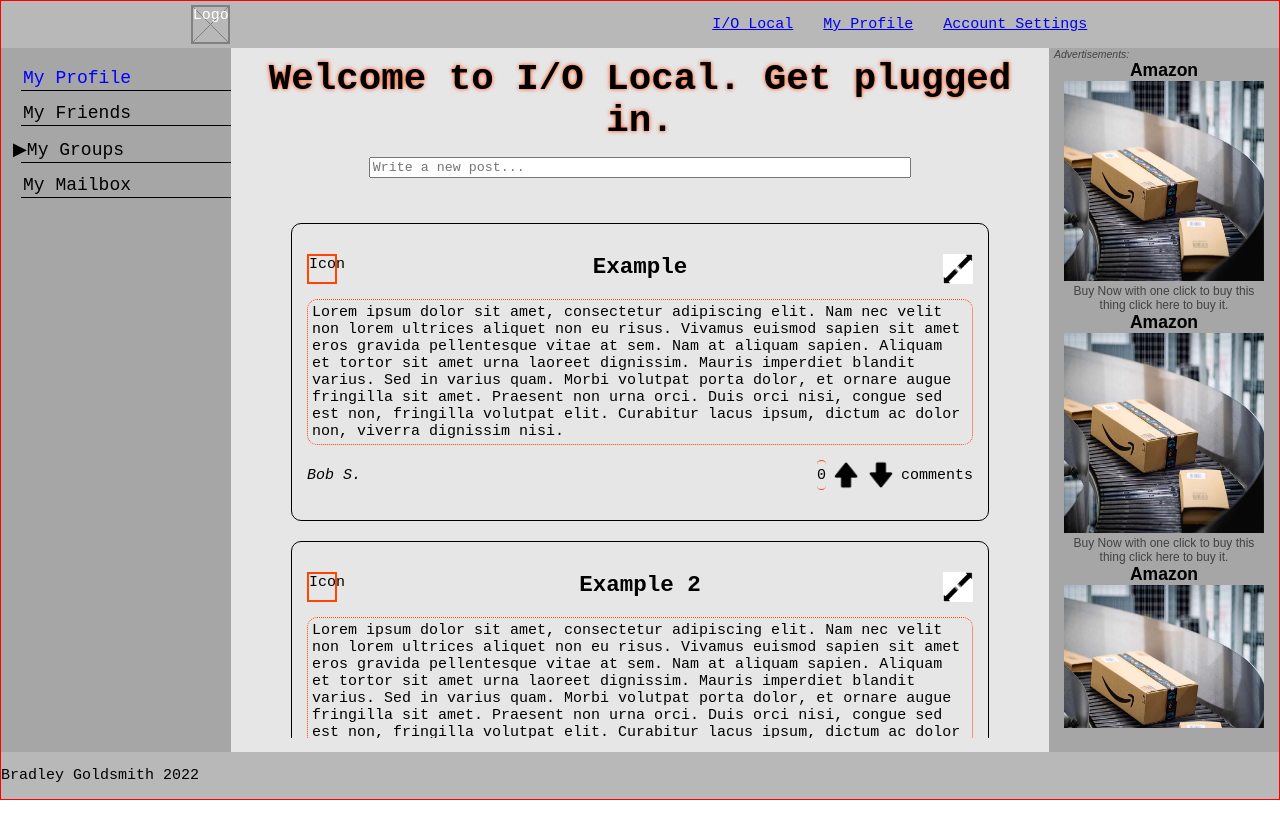
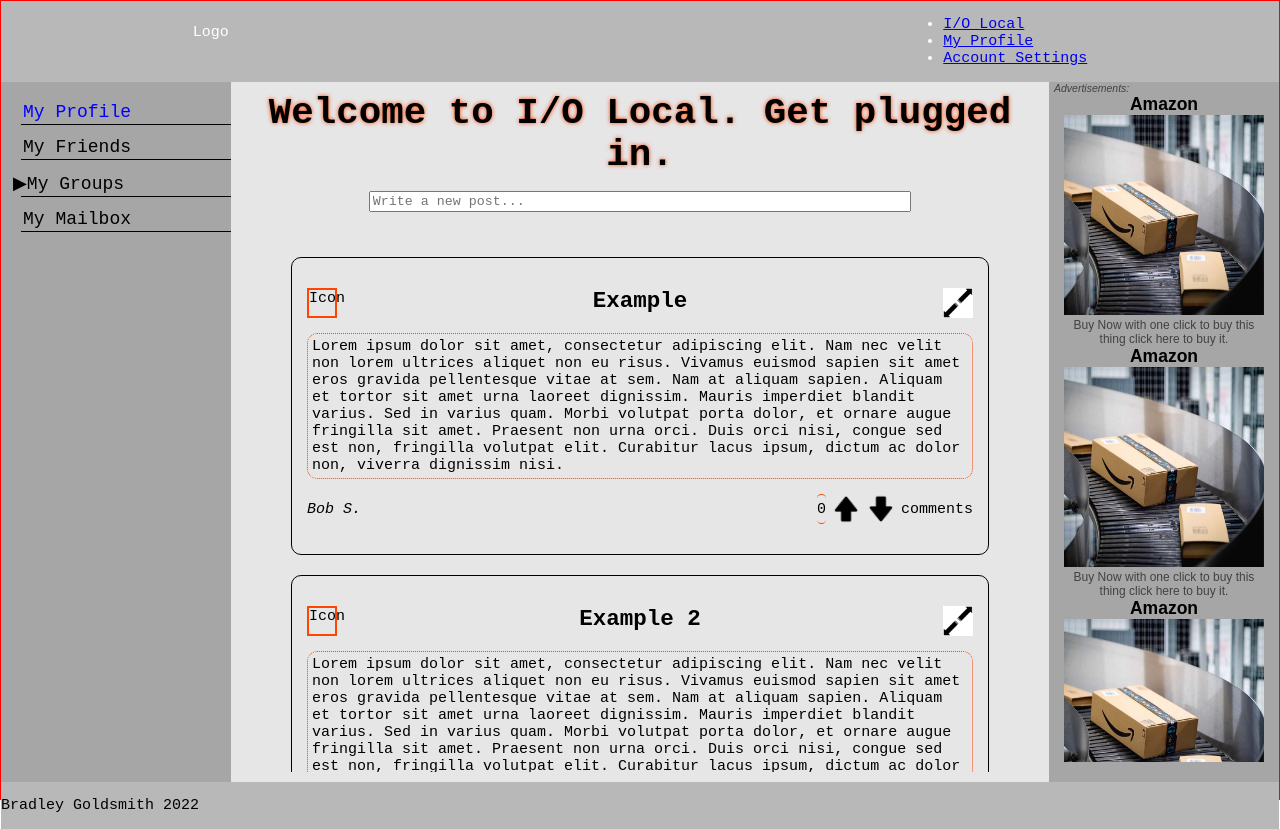
Before and after one commit to goldsmithb/io_local_demo, a React (Create React App) app: page / in a window 1280 px wide. Before the commit the page ends 800 px from the top, so only its background shows below. Built offline with nearby package versions, Linux system fonts and the light colour scheme; the HTML template or start-up script is replaced by a standard one.

Commit message:
style comment section

```diff
--- a/src/App.css
+++ b/src/App.css
@@ -63,3 +63,9 @@ aside {
 footer {
   background-color: #b8b8b8;
 }
+
+.icon {
+  width: 30px;
+  height: 30px;
+  border: double 2pt orangered;
+}
--- a/src/App.js
+++ b/src/App.js
@@ -15,7 +15,8 @@ function App() {
   return (
     <React.Fragment>
 
-      <Navbar />
+      {console.log("rendering navbar - app")}
+      <Navbar changePage={changePage}/>
 
       <main>
         <article id="main">
--- a/src/components/CommentSection.module.css
+++ b/src/components/CommentSection.module.css
@@ -1,5 +1,7 @@
 .comment-section {
   width: 80%;
+  max-height: 20em;
+  overflow-y: auto;
   margin: 0 auto;
   margin-top: -15px;
   padding: 5px;
--- a/src/components/Navbar.js
+++ b/src/components/Navbar.js
@@ -1,4 +1,6 @@
-const styles = {
+import styles from './Navbar.module.css';
+
+const gstyles = {
   header: {
     backgroundColor: "#b8b8b8",
     color: 'white',
@@ -23,13 +25,14 @@ const styles = {
   }
 }
 
-export default function Navbar(){
+export default function Navbar({ changePage }){
+  console.log("rendering navbar - Navbar");
   return (
-    <header style={styles.header}>
-      <div className="wireframe" style={styles.header_logo}>Logo</div>
-      <ul style={styles.header_ul} className="normal-text">
-        <li><a href="#">I/O Local</a></li>
-        <li><a href="#">My Profile</a></li>
+    <header className={styles.header}>
+      <div className={styles['header-logo']}>Logo</div>
+      <ul className={styles['header-ul'] + " normal-text"}>
+        <li><a href="#" onClick={() => changePage("newsfeed")}>I/O Local</a></li>
+        <li><a href="#" onClick={() => changePage("profile")}>My Profile</a></li>
         <li><a href="#">Account Settings</a></li>
       </ul>
     </header>
--- /dev/null
+++ b/src/components/Navbar.module.css
@@ -0,0 +1,25 @@
+.header {
+  background-color: #b8b8b8;
+  color: white;
+  width: 100%;
+  margin: 0;
+  padding: 0 15%;
+
+  display: flex;
+  justify-content: space-between;
+  align-items: center;
+}
+
+.header_ul {
+  list-style: none;
+  display: flex;
+  justify-content: flex-end;
+  gap: 30px
+}
+
+.header-logo {
+  height: 35px;
+  width: 35px;
+  /* display inlilne  doesnt give desired overlay effect - rm? */
+  display: inline;
+}
--- a/src/components/NewCommentForm.js
+++ b/src/components/NewCommentForm.js
@@ -20,8 +20,8 @@ export default function NewCommentForm({ addNewComment }) {
   console.log(content)
 
   return (
-  <form onSubmit={handleSubmit}>
-    <span>Icon</span>
+  <form onSubmit={handleSubmit} className={styles.form}>
+    <span className='icon'>Icon</span>
     <input
       type="text"
       value={content}
--- a/src/components/NewCommentForm.module.css
+++ b/src/components/NewCommentForm.module.css
@@ -0,0 +1,11 @@
+.form {
+  display: flex;
+  justify-content: space-between;
+  margin: 20px auto;
+  padding-bottom: 10px;
+  border-bottom: dashed 3pt orange;
+}
+
+.form input {
+  width: 70%
+}
--- a/src/components/Post.js
+++ b/src/components/Post.js
@@ -35,9 +35,9 @@ export default function Post({ post, isFullscreen, clickFullscreen }) {
     <div
       key={id}
       className={styles.post + " " + (isFullscreen ? styles.fullscreen : " ")}
-      styles={showComments && {marginTop: "-100px"}}>
+      styles={showComments ? {marginBottom: "-100px"} : ""}>
       <div className={styles.header}>
-        <div className={styles['header-icon']}>Icon</div>
+        <div className="icon">Icon</div>
         <span>{title}</span>
         <input
           onClick={clickFullscreen}
--- a/src/components/Post.module.css
+++ b/src/components/Post.module.css
@@ -17,12 +17,6 @@
 .header span {
   font-size: 1.5em;
   font-weight: 700;
-}
-
-.header-icon {
-  width: 30px;
-  height: 30px;
-  border: double 2pt orangered;
 }
 
 .controls {
```
